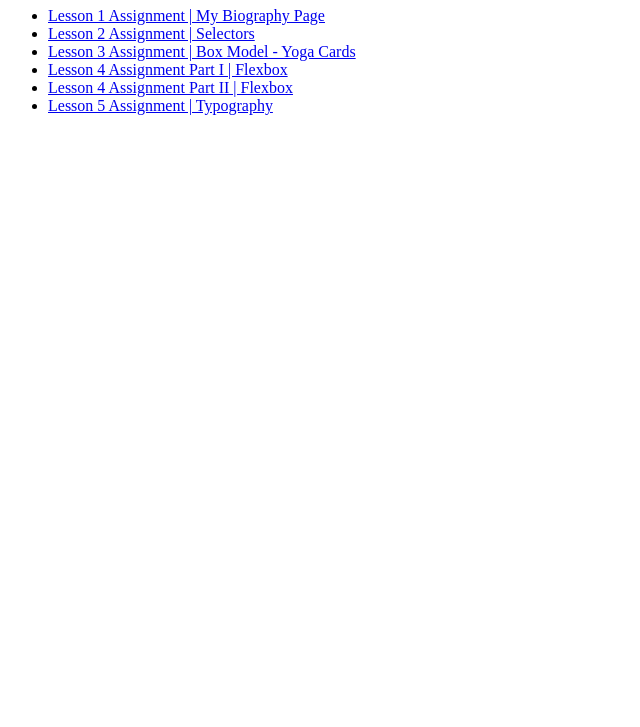
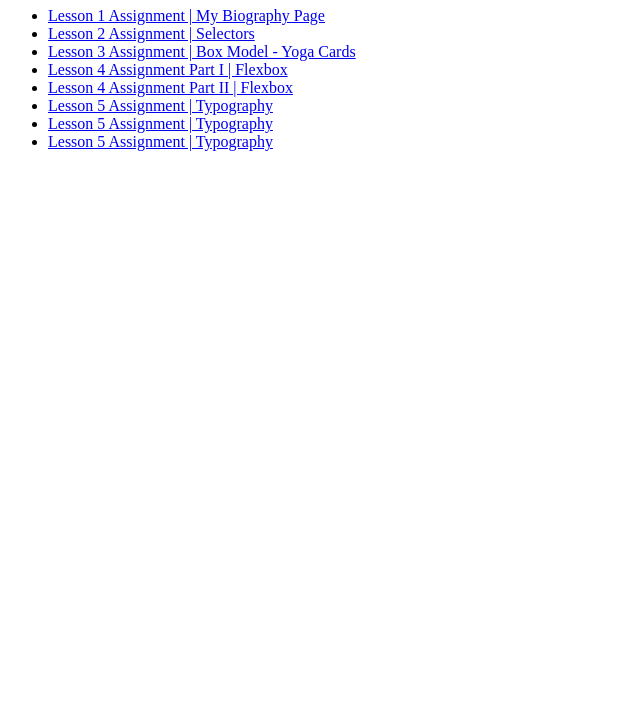
Before and after one commit to lau-guerrero/webd168, a plain HTML site: page index.html in a window 1280 px wide. Shown: the part 73-800 px from the top of the page, without its empty margins (0-640 px from the left). Drawn offline with Linux system fonts and the light colour scheme.

Commit message:
Add files via upload

```diff
--- a/index.html
+++ b/index.html
@@ -33,6 +33,14 @@
         <li>
           <a href="lesson05/">Lesson 5 Assignment | Typography </a>
         </li>
+        <li>
+          <a href="lesson06/summermenu.html"
+            >Lesson 5 Assignment | Typography
+          </a>
+        </li>
+        <li>
+          <a href="lesson07/">Lesson 5 Assignment | Typography </a>
+        </li>
 
         <!-- <li><a href="ch01/">Chapter 1</a></li>
         <li><a href="ch02/">Chapter 2</a></li>
```
